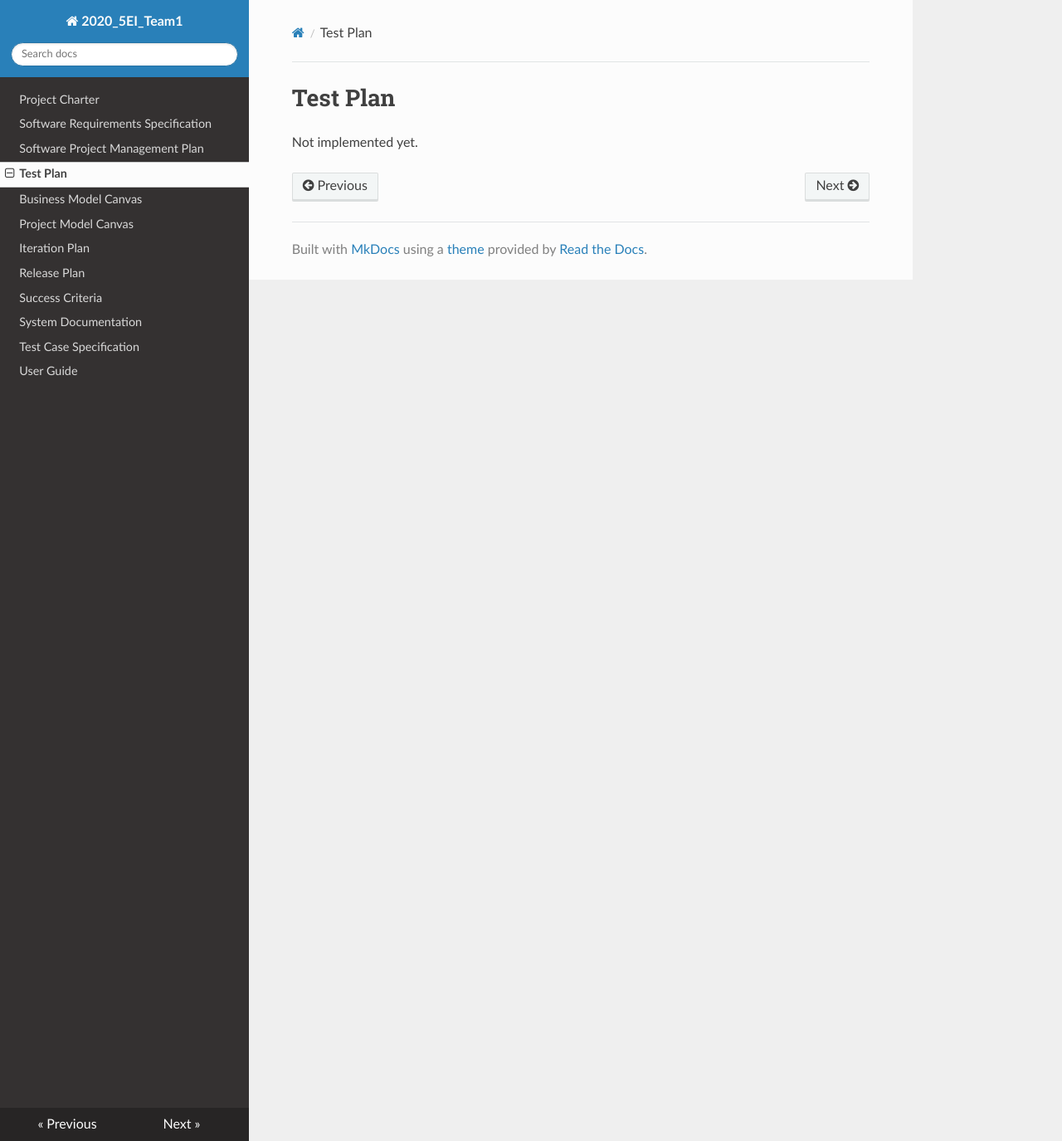
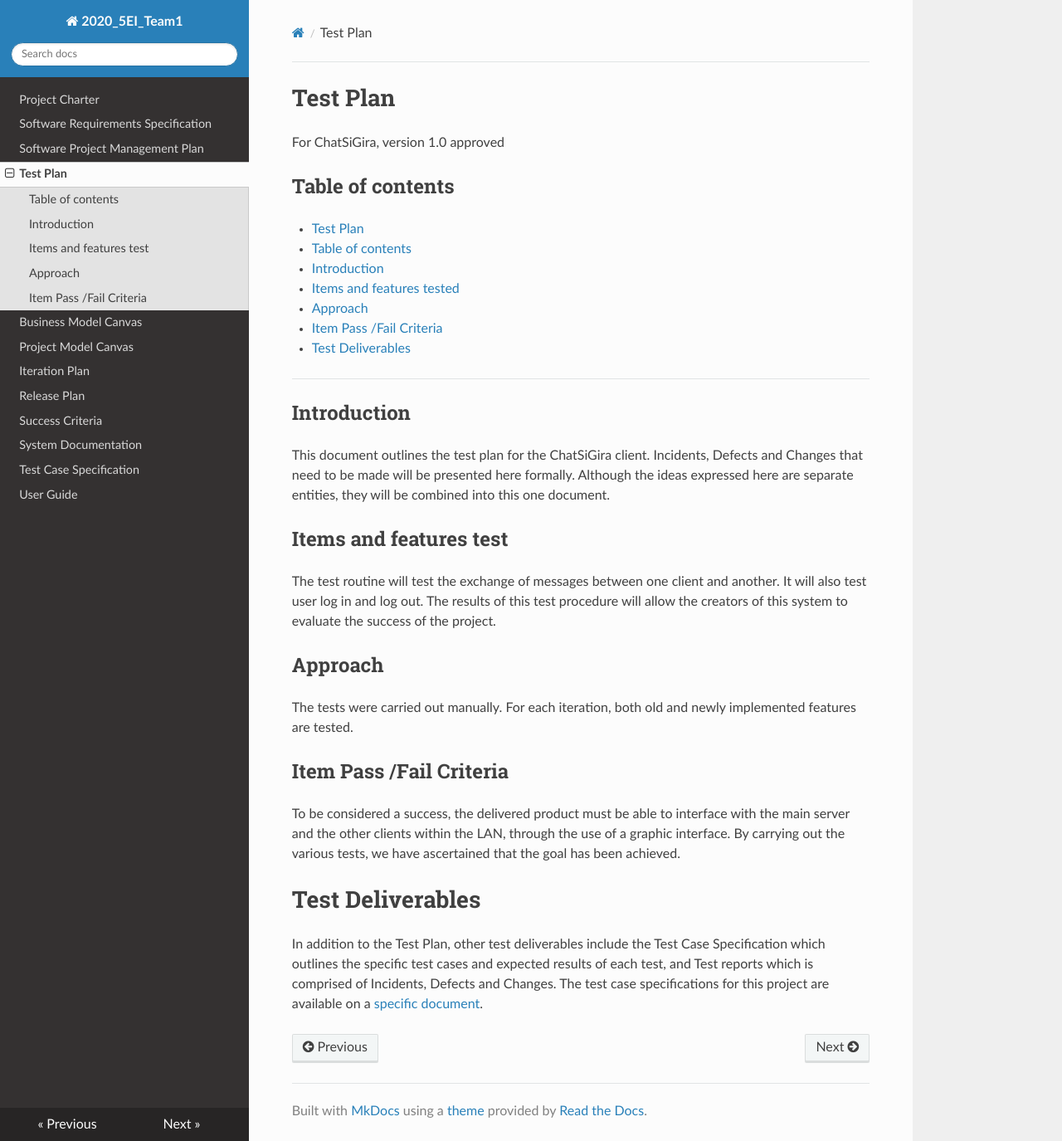
Before and after one commit to teddyedo/2020_5EI_team1_Allari, an MkDocs documentation site: the page built from docs/Test_Plan.md, in a window 1280 px wide and 1375 px high. Shown: the whole window at 83% size. Built offline with MkDocs 1.6.1, drawn with Linux system fonts in a browser that asks for light colours; nearby versions of some CDN libraries.

Commit message:
added some docs file

```diff
--- a/docs/Test_Plan.md
+++ b/docs/Test_Plan.md
@@ -1,3 +1,34 @@
 # Test Plan
 
-Not implemented yet.
+For ChatSiGira, version 1.0 approved <br>
+
+## Table of contents
+- [Test Plan](#test-plan)
+  - [Table of contents](#table-of-contents)
+  - [Introduction](#introduction)
+  - [Items and features tested](#items-and-features-test)
+  - [Approach](#approach)
+  - [Item Pass /Fail Criteria](#item-pass-fail-criteria)
+- [Test Deliverables](#test-deliverables)
+
+
+---
+
+
+
+
+
+## Introduction
+This document outlines the test plan for the ChatSiGira client.  Incidents, Defects and Changes that need to be made will be presented here formally.  Although the ideas expressed here are separate entities, they will be combined into this one document.
+
+## Items and features test
+The test routine will test the exchange of messages between one client and another. It will also test user log in and log out. The results of this test procedure will allow the creators of this system to evaluate the success of the project.
+## Approach
+The tests were carried out manually. For each iteration, both old and newly implemented features are tested.
+## Item Pass /Fail Criteria
+To be considered a success, the delivered product must be able to interface with the main server and the other clients within the LAN, through the use of a graphic interface. By carrying out the various tests, we have ascertained that the goal has been achieved.
+
+
+
+# Test Deliverables
+In addition to the Test Plan, other test deliverables include the Test Case Specification which outlines the specific test cases and expected results of each test, and Test reports which is comprised of Incidents, Defects and Changes. The test case specifications for this project are available on a [specific document](https://github.com/teddyedo/2020_5EI_team1_Allari/blob/master/docs/Test%20Case%20Specification.md).
```
Also changed, not shown: docs/Iteration_Plan.md (renamed from docs/IterationPlan.md, +0 -6 lines), docs/Test_Case_ Specification.md (renamed from docs/Test Case Specification.md, +1 -1 lines), docs/UserGuide.md (deleted, +0 -53 lines), docs/Software_Requirements_Specification.md (renamed from docs/SoftwareRequirementsSpecification.md), docs/Success_ Criteria.md (renamed from docs/Success Criteria.md), docs/System_Documentation.md (renamed from docs/SystemDocumentation.md).
